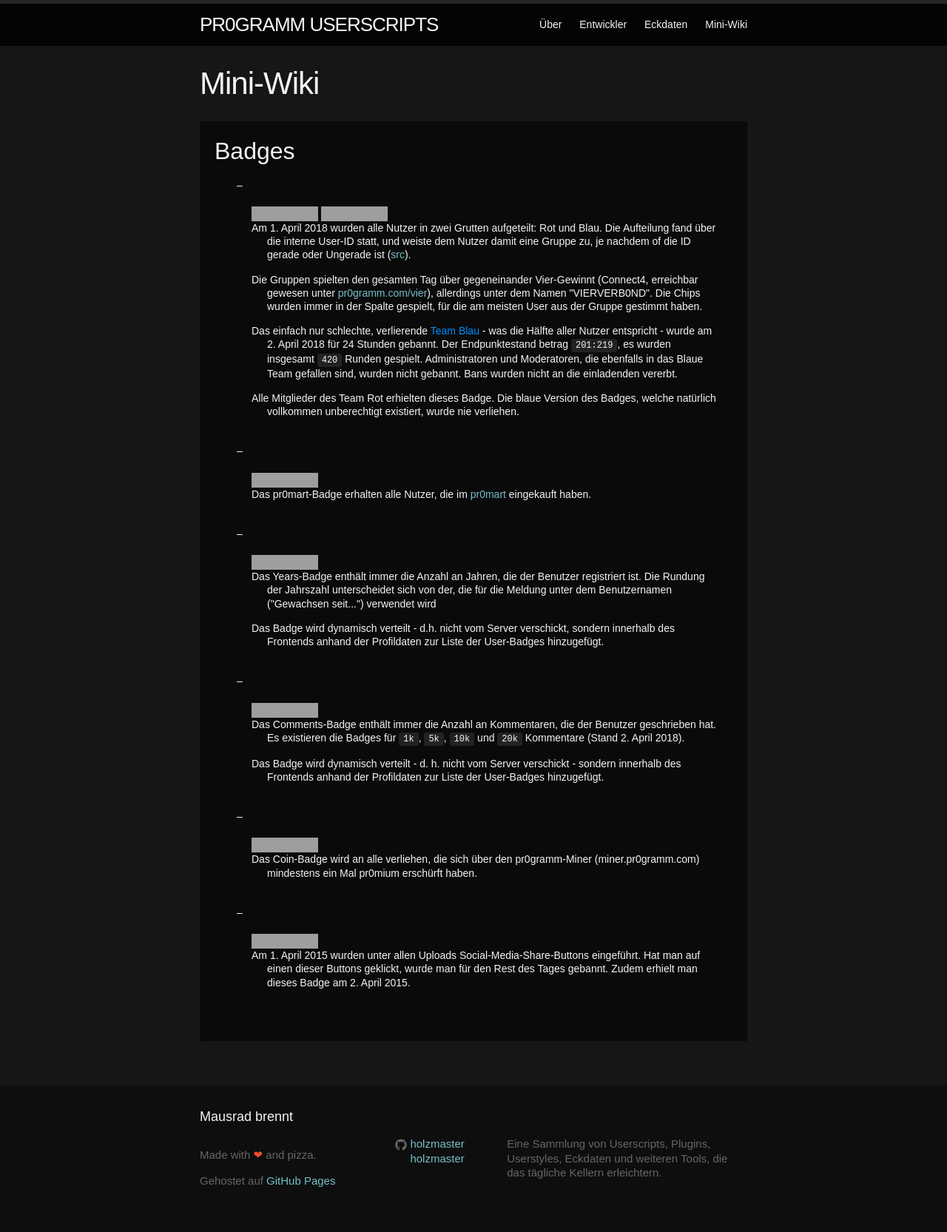
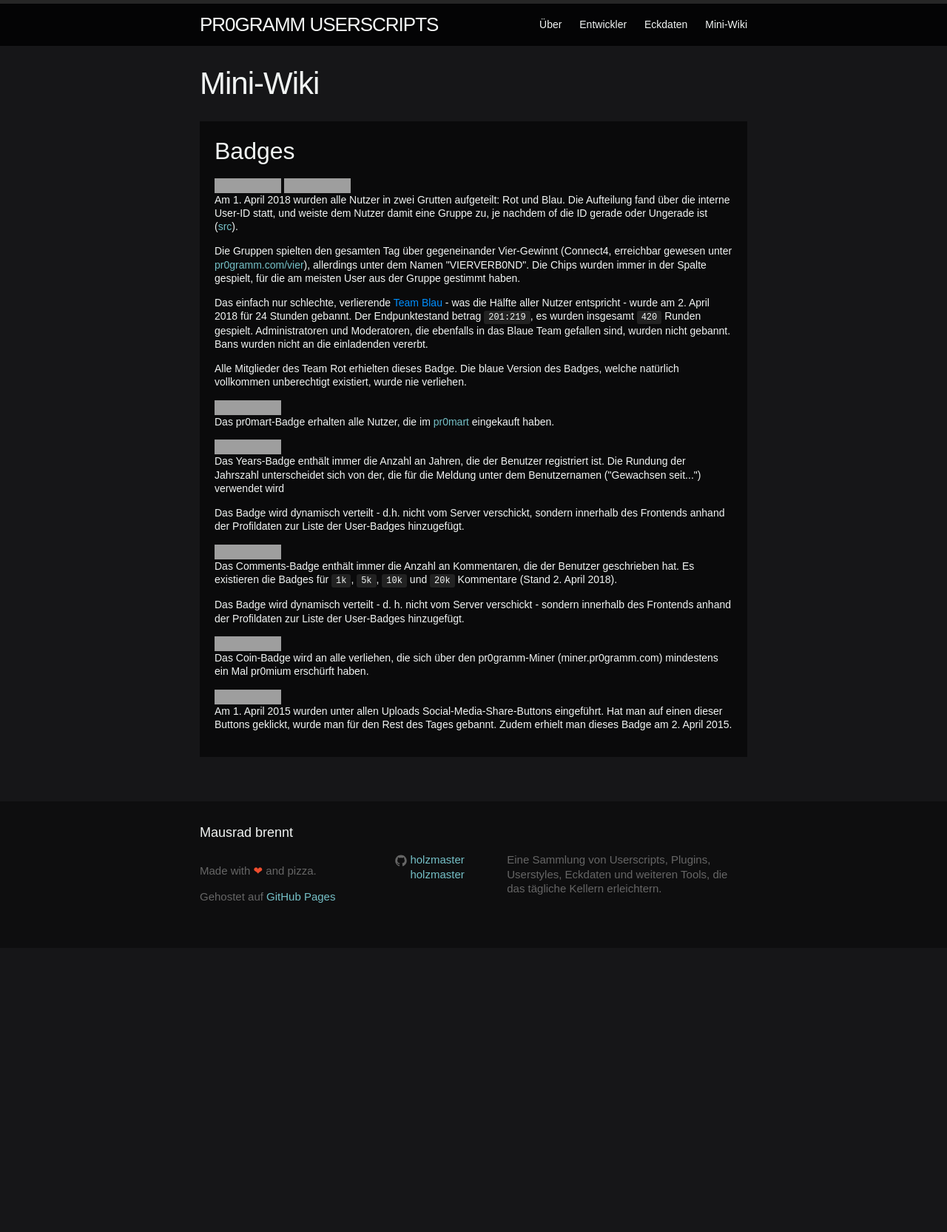
Before and after one commit to holzmaster/userscripts, a Jekyll site: the page built from miniwiki.html, in a window 1280 px wide. Shown: the whole page at 74% size. Built offline with Jekyll 4.4.1, drawn with Linux system fonts in a browser that asks for light colours; after the commit the page ends 1281 px from its top, so only the background shows below that; grey boxes are pictures that could not be loaded.

Commit message:
Use description lists

```diff
--- a/miniwiki.html
+++ b/miniwiki.html
@@ -6,13 +6,14 @@
 
 <section>
 	<h2>Badges</h2>
-	<ul class="no-list-bullets">
-		<li>
-			<article>
+	<dl>
+		<dt>
 			<div class="badge-container">
 				<img src="//pr0gramm.com/media/badges/connect4-red.png">
 				<img src="//pr0gramm.com/media/badges/connect4-blue.png">
 			</div>
+		</dt>
+		<dd>
 			<p>
 				Am 1. April 2018 wurden alle Nutzer in zwei Grutten aufgeteilt: Rot und Blau. Die Aufteilung fand über die interne User-ID
 				statt, und weiste dem Nutzer damit eine Gruppe zu, je nachdem of die ID gerade oder Ungerade ist (<a href="https://pr0gramm.com/new/2474893:comment21143967">src</a>).
@@ -31,49 +32,48 @@
 			<p>
 				Alle Mitglieder des Team Rot erhielten dieses Badge. Die blaue Version des Badges, welche natürlich vollkommen unberechtigt existiert, wurde nie verliehen.
 			</p>
-			</article>
-		</li>
-		<li>
-			<article>
+		</dd>
+		<dt>
 			<div class="badge-container">
 				<img src="//pr0gramm.com/media/badges/shopping-cart.png">
 			</div>
+		</dt>
+		<dd>
 			<p>Das pr0mart-Badge erhalten alle Nutzer, die im <a href="https://pr0mart.com">pr0mart</a> eingekauft haben.</p>
-			</article>
-		</li>
-		<li>
-			<article>
+		</dd>
+		<dt>
 			<div class="badge-container">
 				<img src="//pr0gramm.com/media/badges/years.png">
 			</div>
+		</dt>
+		<dd>
 			<p>Das Years-Badge enthält immer die Anzahl an Jahren, die der Benutzer registriert ist. Die Rundung der Jahrszahl unterscheidet sich von der, die für die Meldung unter dem Benutzernamen ("Gewachsen seit...") verwendet wird</p>
 			<p>Das Badge wird dynamisch verteilt - d.h. nicht vom Server verschickt, sondern innerhalb des Frontends anhand der Profildaten zur Liste der User-Badges hinzugefügt.</p>
-			</article>
-		</li>
-		<li>
-			<article>
+		</dd>
+		<dt>
 			<div class="badge-container">
 				<img src="//pr0gramm.com/media/badges/comments.png">
 			</div>
+		</dt>
+		<dd>
 			<p>Das Comments-Badge enthält immer die Anzahl an Kommentaren, die der Benutzer geschrieben hat. Es existieren die Badges für <code>1k</code>, <code>5k</code>, <code>10k</code> und <code>20k</code> Kommentare (Stand 2. April 2018).</p>
 			<p>Das Badge wird dynamisch verteilt - d. h. nicht vom Server verschickt - sondern innerhalb des Frontends anhand der Profildaten zur Liste der User-Badges hinzugefügt.</p>
-			</article>
-		</li>
-		<li>
-			<article>
+		</dd>
+		<dt>
 			<div class="badge-container">
 				<img src="//pr0gramm.com/media/badges/pr0-coin.png">
 			</div>
+		</dt>
+		<dd>
 			<p>Das Coin-Badge wird an alle verliehen, die sich über den pr0gramm-Miner (miner.pr0gramm.com) mindestens ein Mal pr0mium erschürft haben.</p>
-			</article>
-		</li>
-		<li>
-			<article>
+		</dd>
+		<dt>
 			<div class="badge-container">
 				<img src="//pr0gramm.com/media/badges/social-share.png">
 			</div>
+		</dt>
+		<dd>
 			<p>Am 1. April 2015 wurden unter allen Uploads Social-Media-Share-Buttons <!-- TODO: Screenshot vorhanden? --> eingeführt. Hat man auf einen dieser Buttons geklickt, wurde man für den Rest des Tages gebannt. Zudem erhielt man dieses Badge am 2. April 2015.</p>
-			</article>
-		</li>
-	</ul>
+		</dd>
+	</dl>
 </section>
```
Lines whose indentation alone changed are shown as unchanged.
